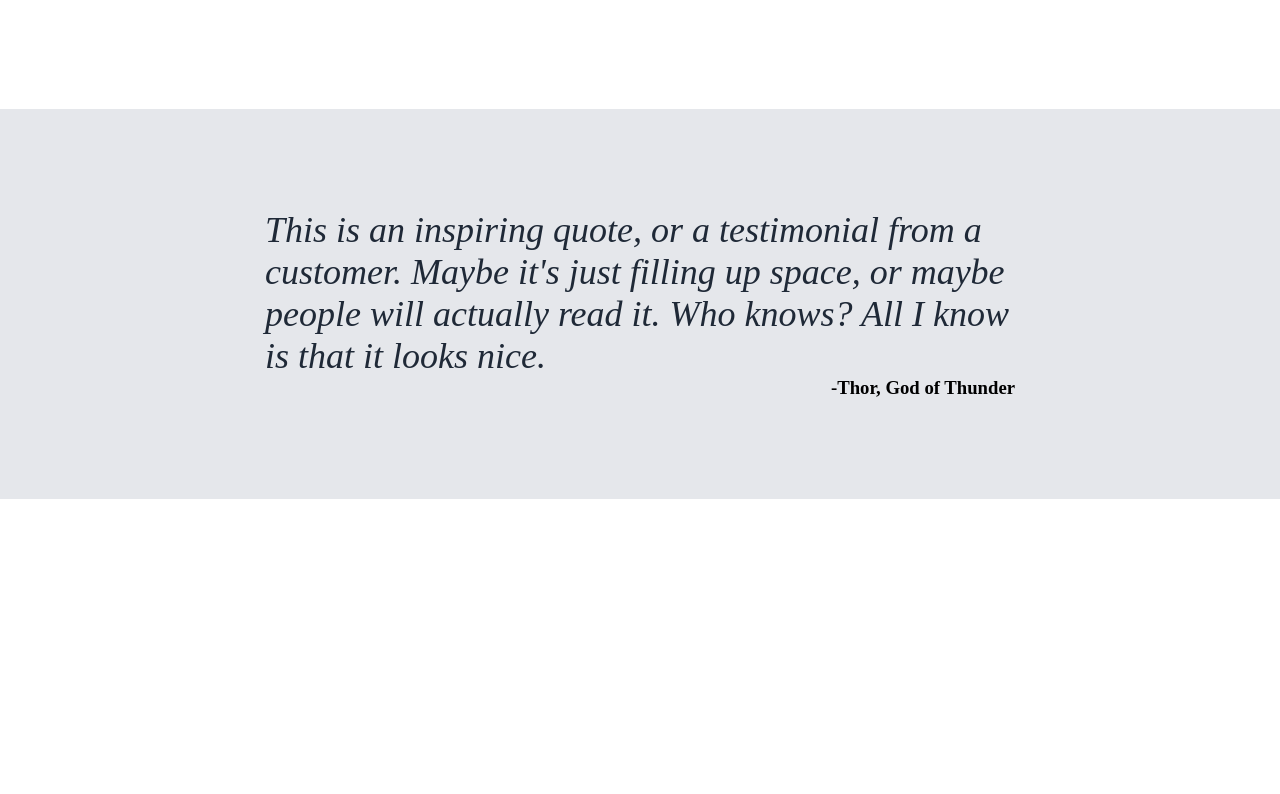
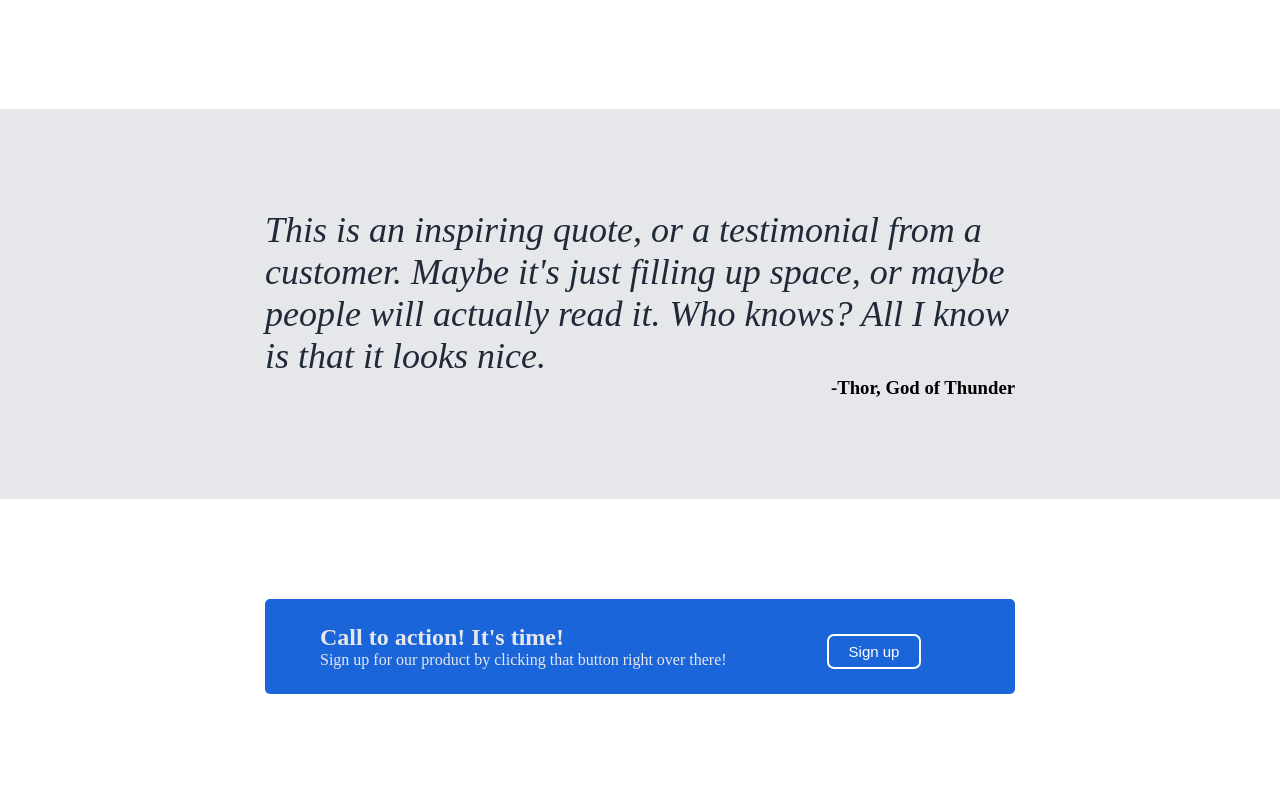
Before and after one commit to Wilson-Omondi/Landing-Page, a plain HTML site: page index.html in a window 1280 px wide. Shown: the part 654-1448 px from the top of the page. Before the commit the page ends 1153 px from the top, so only its background shows below. Drawn offline with Linux system fonts and the light colour scheme.

Commit message:
Still working on the UI

```diff
--- a/index.html
+++ b/index.html
@@ -66,6 +66,16 @@
     <h3>-Thor, God of Thunder</h3>
   </div>
 
+  <!-- SignUp section -->
+  <div class="signUp">
+    <div class="blue-section">
+      <div class="action-call">
+        <h2>Call to action! It's time!</h2>
+        <p>Sign up for our product by clicking that button right over there!</p>
+      </div>
+      <button>Sign up</button>
+    </div>
+  </div>
 
 </body>
 </html>
--- a/style.css
+++ b/style.css
@@ -73,8 +73,8 @@
 }
 
 button {
-  background-color: #3882f8;
-  padding: 5px 17px;
+  background-color: #1b65db;
+  padding: 5px 20px;
   margin-top: 10px;
   border-radius: 3px;
   border: transparent;
@@ -144,3 +144,27 @@
   max-width: 750px;
   margin: auto;
 }
+
+.signUp{
+  padding: 100px;
+}
+
+.blue-section {
+  background-color: #1b65db;
+  display: flex;
+  width: 750px;
+  margin: auto;
+  padding: 25px;
+  gap: 100px;
+  border-radius: 5px;
+  color: #E5E7EB;
+}
+
+.action-call{
+  padding-left: 30px;
+}
+
+.blue-section button{
+  border: 2px solid;
+  border-radius: 7px;
+}
```
